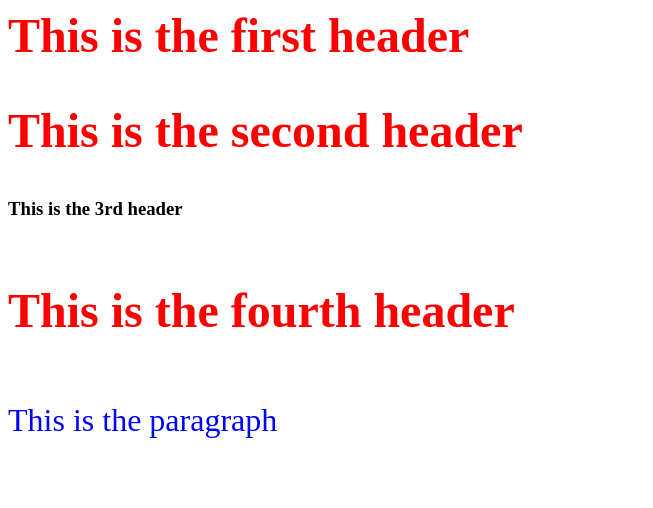
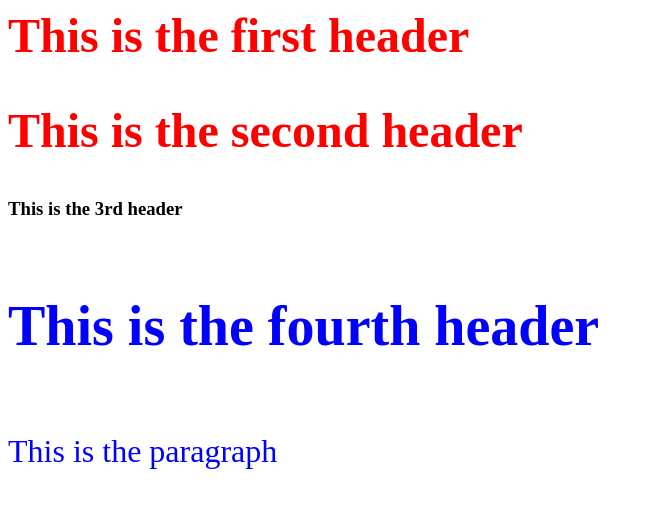
Before and after one commit to pankajfsd/SshRemoteRepo, a plain HTML site: page index.html in a window 1280 px wide. Shown: the whole page, without its empty margins (0-653 px from the left). Drawn offline with Linux system fonts and the light colour scheme.

Commit message:
Added h4 tag separately in Style

```diff
--- a/index.html
+++ b/index.html
@@ -2,7 +2,8 @@
 	<head>
 		<!-- use css here -->
 <style>
-        h1,h2,h4 {color:red; font-size:300%}
+        h1,h2 {color:red; font-size:300%}
+	h4 {color:blue; font-size:350%}
 	p {color:blue; font-size:200%}
 </style>
 	</head>
```
